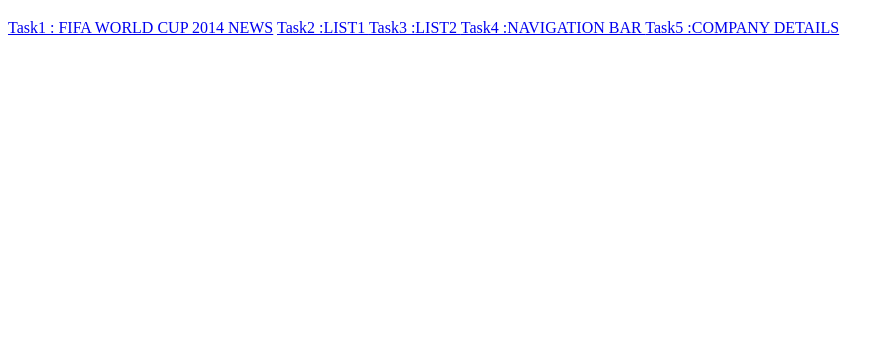
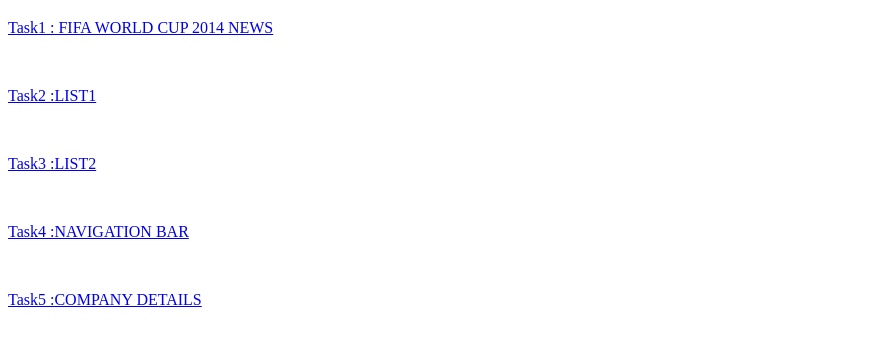
Before and after one commit to khyathi-2006/assignment-5, a plain HTML site: page index.html in a window 1280 px wide. Shown: the part 500-846 px from the top of the page, without its empty margins (0-895 px from the left). Before the commit the page ends 800 px from the top, so only its background shows below. Drawn offline with Linux system fonts and the light colour scheme.

Commit message:
Update index.html

```diff
--- a/index.html
+++ b/index.html
@@ -52,11 +52,11 @@
 </html>
 <h1>Select a Task</h1>
 <div class="task-container">
-    <a href="Task1.html" class="task">Task1 : FIFA WORLD CUP 2014 NEWS</a>
-    <a href="Task2.html" class="task">Task2 :LIST1 </a>
-    <a href="Task3.html" class="task">Task3 :LIST2 </a>
-    <a href="Task4.html" class="task">Task4 :NAVIGATION BAR </a>
-    <a href="Task5.html" class="task" target="_blank">Task5 :COMPANY DETAILS </a>
+    <a href="Task1.html" class="task">Task1 : FIFA WORLD CUP 2014 NEWS</a><p><br></p>
+    <a href="Task2.html" class="task">Task2 :LIST1 </a></a><p><br></p>
+    <a href="Task3.html" class="task">Task3 :LIST2 </a></a><p><br></p>
+    <a href="Task4.html" class="task">Task4 :NAVIGATION BAR </a></a><p><br></p>
+    <a href="Task5.html" class="task" target="_blank">Task5 :COMPANY DETAILS </a></a><p><br></p>
 </div>
 </body>
 
```
